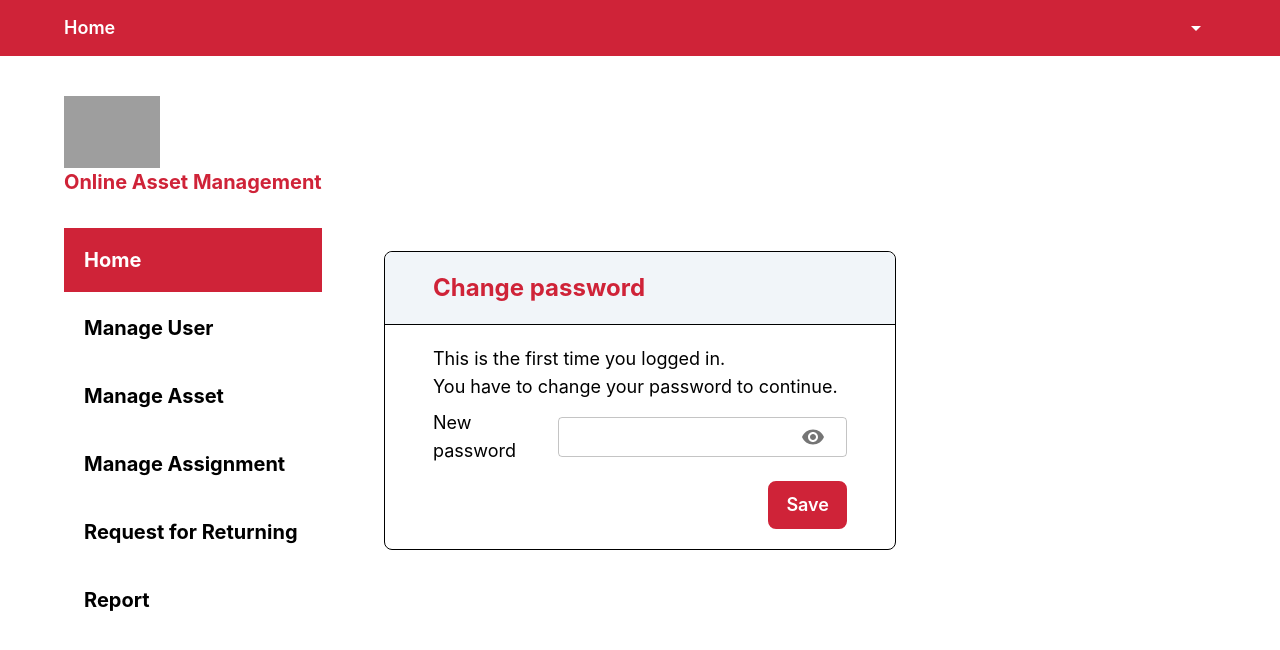
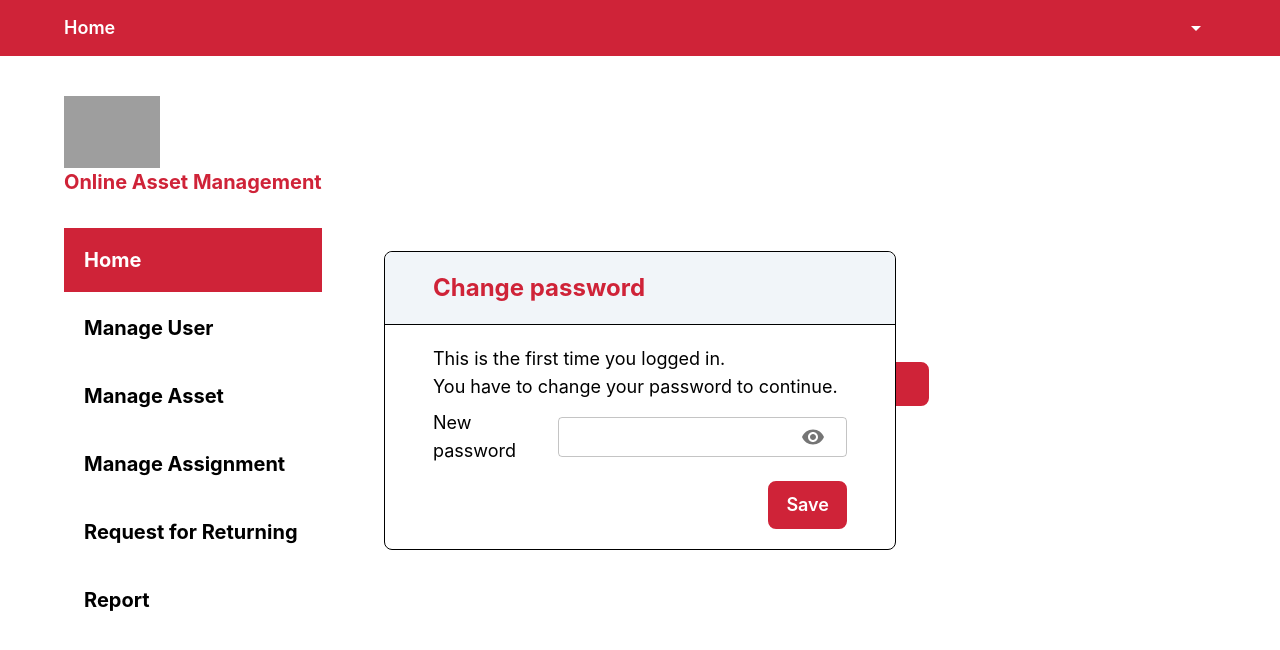
Before and after one commit to tuantai1522/AssetManagement, a React (Create React App) app in the folder AssetManagement.Application/FrontEnd/: page / in a window 1280 px wide. Shown: the top 650 px of the page. Built offline with nearby package versions, Linux system fonts and the light colour scheme; no server answers; sample sign-in values are in the browser's storage; grey boxes are pictures that could not be loaded.

Commit message:
Fix [FrontEnd]: Change Icon and Title of Page

```diff
--- a/AssetManagement.Application/FrontEnd/public/index.html
+++ b/AssetManagement.Application/FrontEnd/public/index.html
@@ -2,7 +2,7 @@
 <html lang="en">
   <head>
     <meta charset="utf-8" />
-    <link rel="icon" href="%PUBLIC_URL%/favicon.ico" />
+    <link rel="icon" href="https://i0.wp.com/blog.nashtechglobal.com/wp-content/uploads/2023/04/nashTechLogo-red-.png?fit=320%2C320&ssl=1" />
     <meta name="viewport" content="width=device-width, initial-scale=1" />
     <meta name="theme-color" content="#000000" />
     <meta
@@ -11,7 +11,7 @@
     />
     <link rel="apple-touch-icon" href="%PUBLIC_URL%/logo192.png" />
     <link rel="manifest" href="%PUBLIC_URL%/manifest.json" />
-    <title>React App</title>
+    <title>Online Asset Management</title>
   </head>
   <body>
     <noscript>You need to enable JavaScript to run this app.</noscript>
--- a/AssetManagement.Application/FrontEnd/src/pages/manageUser/index.tsx
+++ b/AssetManagement.Application/FrontEnd/src/pages/manageUser/index.tsx
@@ -1,3 +1,5 @@
+import AppButton from "../../app/components/buttons/Button";
+
 export default function ManagementUserPage() {
   return (
     <div className="flex justify-center items-center h-full">
@@ -14,6 +16,14 @@ export default function ManagementUserPage() {
         isOpen={true}
         onClose={() => {}}
       />  */}
+      <AppButton
+          styleType="primary"
+          content="Login"
+          isFormSubmit
+          className="w-40"
+      >
+
+      </AppButton>
     </div>
   );
 }
```
